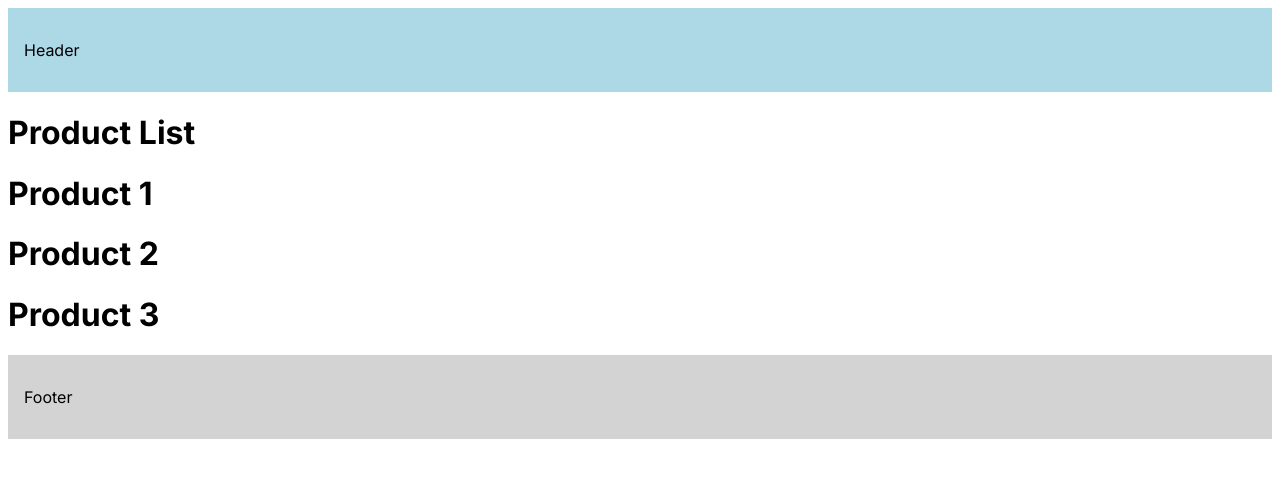
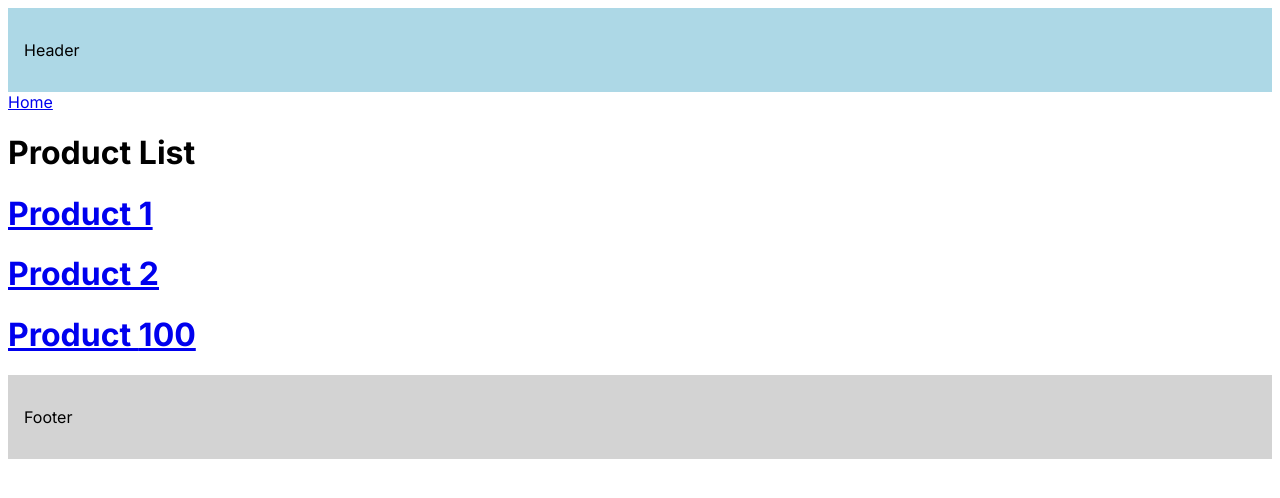
Before and after one commit to ShaikManisha/nextjs-project, a Next.js app: page /products in a window 1280 px wide. Shown: the top 498 px of the page. Built offline with nearby package versions, Linux system fonts and the light colour scheme.

Commit message:
Dynamic routing through Links

```diff
--- a/src/app/page.tsx
+++ b/src/app/page.tsx
@@ -1,5 +1,11 @@
-import Image from "next/image";
+import Link from "next/link";
 
 export default function Home() {
-  return <h1>Home Page</h1>;
+  return (
+    <>
+      <h1>Home Page</h1>
+      <Link href="/blog">Blog</Link>
+      <Link href="/products">Products</Link>
+    </>
+  );
 }
--- a/src/app/products/page.tsx
+++ b/src/app/products/page.tsx
@@ -1,12 +1,23 @@
+import Link from "next/link";
 import React from "react";
 
 export default function ProductList() {
+  const productId = 100;
   return (
     <>
+      <Link href="/">Home</Link>
       <h1>Product List</h1>
-      <h1>Product 1</h1>
-      <h1>Product 2</h1>
-      <h1>Product 3</h1>
+      <h1>
+        <Link href="products/1">Product 1</Link>
+      </h1>
+      <h1>
+        <Link href="products/2">Product 2</Link>
+      </h1>
+      <h1>
+        <Link href={`products/${productId}`} replace>
+          Product {productId}
+        </Link>
+      </h1>
     </>
   );
 }
```
